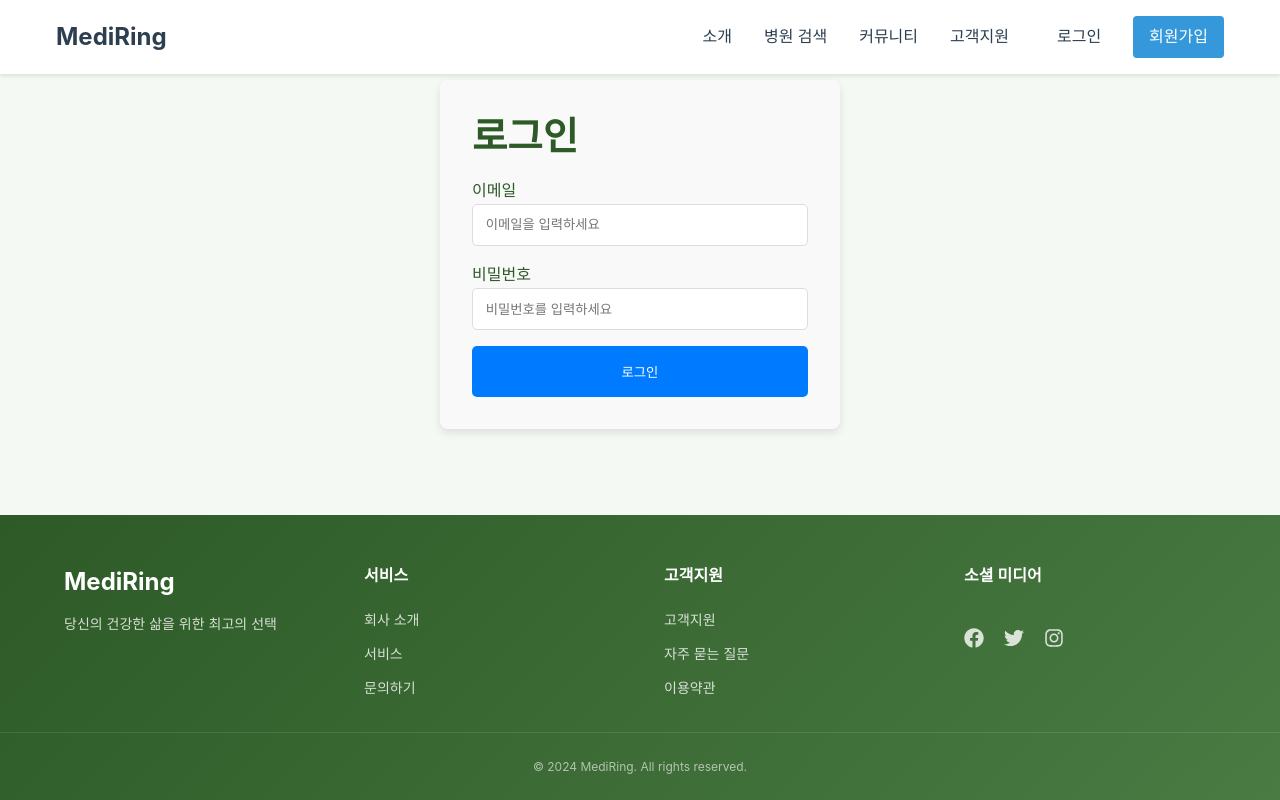
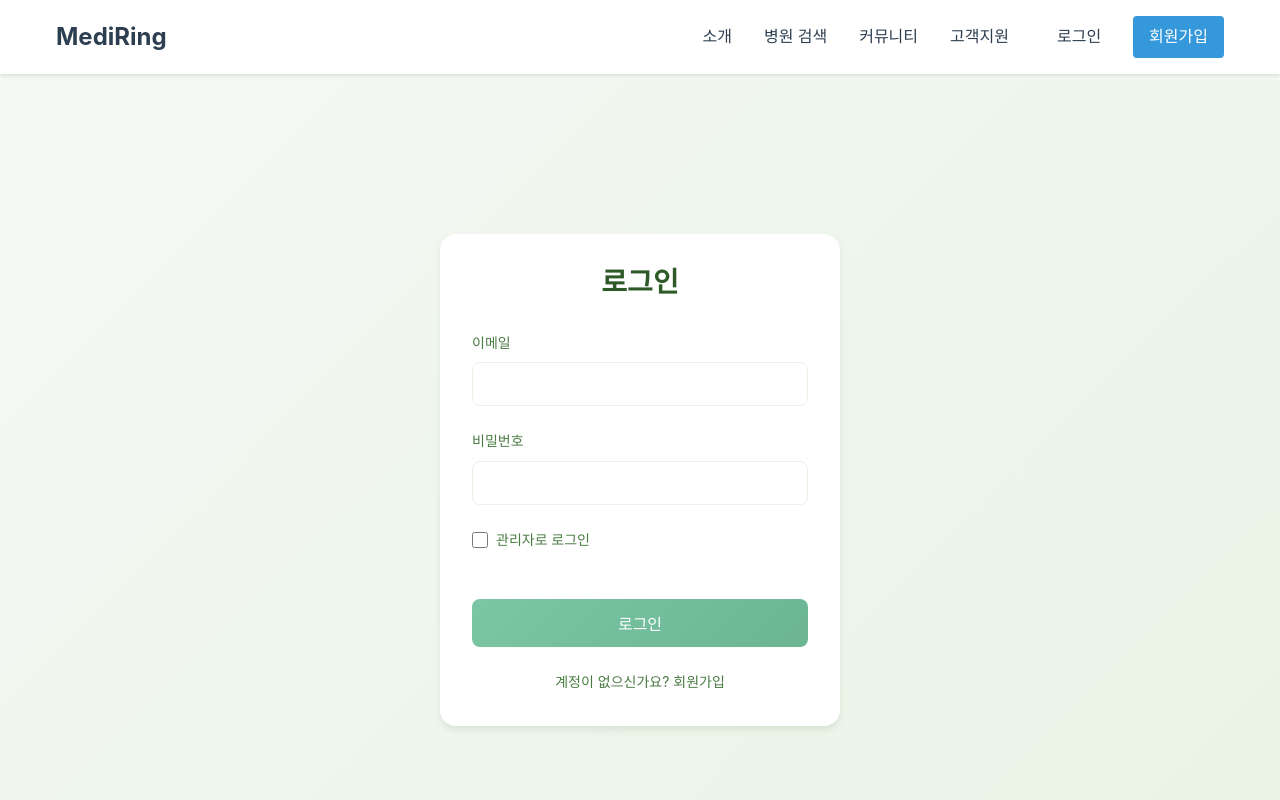
Before and after one commit to RosieOh/MediRing_Tsx, a React (Create React App) app: page /login in a window 1280 px wide. Shown: the top 800 px of the page. Built offline with nearby package versions, Linux system fonts and the light colour scheme.

Commit message:
FEAT : 로그인 페이지 추가

```diff
--- a/src/pages/login/Login.tsx
+++ b/src/pages/login/Login.tsx
@@ -1,12 +1,189 @@
-import LoginForm from "../../components/login/LoginForm";
+import React, { useState } from 'react';
+import { Link, useNavigate } from 'react-router-dom';
+import styled from 'styled-components';
+import { useAuth } from '../../contexts/AuthContext';
 
+const LoginContainer = styled.div`
+  min-height: 100vh;
+  display: flex;
+  align-items: center;
+  justify-content: center;
+  background: linear-gradient(135deg, #F5F9F4 0%, #E8F3E5 100%);
+  padding: 2rem;
+`;
 
-const Login = () => {
-return (
-        <div>
-            <LoginForm/>
-        </div>
-    );
+const LoginCard = styled.div`
+  background: white;
+  padding: 2rem;
+  border-radius: 16px;
+  box-shadow: 0 4px 6px rgba(45, 90, 39, 0.1);
+  width: 100%;
+  max-width: 400px;
+`;
+
+const LoginTitle = styled.h1`
+  color: #2D5A27;
+  font-size: 1.75rem;
+  margin-bottom: 2rem;
+  text-align: center;
+`;
+
+const Form = styled.form`
+  display: flex;
+  flex-direction: column;
+  gap: 1.5rem;
+`;
+
+const FormGroup = styled.div`
+  display: flex;
+  flex-direction: column;
+  gap: 0.5rem;
+`;
+
+const Label = styled.label`
+  color: #4A7B43;
+  font-size: 0.875rem;
+  font-weight: 500;
+`;
+
+const Input = styled.input`
+  padding: 0.75rem;
+  border: 1px solid #E8F3E5;
+  border-radius: 8px;
+  font-size: 1rem;
+  color: #2D5A27;
+  transition: all 0.3s ease;
+
+  &:focus {
+    outline: none;
+    border-color: #7BC6A3;
+    box-shadow: 0 0 0 2px rgba(123, 198, 163, 0.2);
+  }
+`;
+
+const LoginButton = styled.button`
+  background: linear-gradient(135deg, #7BC6A3 0%, #6BB592 100%);
+  color: white;
+  padding: 0.75rem;
+  border: none;
+  border-radius: 8px;
+  font-size: 1rem;
+  font-weight: 500;
+  cursor: pointer;
+  transition: all 0.3s ease;
+
+  &:hover {
+    transform: translateY(-2px);
+    box-shadow: 0 4px 6px rgba(123, 198, 163, 0.3);
+  }
+`;
+
+const SignUpLink = styled(Link)`
+  color: #4A7B43;
+  text-decoration: none;
+  font-size: 0.875rem;
+  text-align: center;
+  transition: color 0.3s ease;
+
+  &:hover {
+    color: #2D5A27;
+  }
+`;
+
+const ErrorMessage = styled.div`
+  color: #dc3545;
+  margin-top: 0.5rem;
+  text-align: center;
+`;
+
+const AdminCheckbox = styled.div`
+  display: flex;
+  align-items: center;
+  gap: 0.5rem;
+  margin-bottom: 1.5rem;
+`;
+
+const Checkbox = styled.input`
+  width: 1rem;
+  height: 1rem;
+`;
+
+const Login: React.FC = () => {
+  const navigate = useNavigate();
+  const { login } = useAuth();
+  const [formData, setFormData] = useState({
+    email: '',
+    password: '',
+    isAdmin: false
+  });
+  const [error, setError] = useState('');
+
+  const handleChange = (e: React.ChangeEvent<HTMLInputElement>) => {
+    const { name, value, type, checked } = e.target;
+    setFormData(prev => ({
+      ...prev,
+      [name]: type === 'checkbox' ? checked : value
+    }));
+  };
+
+  const handleSubmit = async (e: React.FormEvent) => {
+    e.preventDefault();
+    setError('');
+
+    try {
+      await login(formData.email, formData.password, formData.isAdmin);
+      navigate(formData.isAdmin ? '/admin' : '/');
+    } catch (err) {
+      setError('로그인에 실패했습니다. 이메일과 비밀번호를 확인해주세요.');
+    }
+  };
+
+  return (
+    <LoginContainer>
+      <LoginCard>
+        <LoginTitle>로그인</LoginTitle>
+        <Form onSubmit={handleSubmit}>
+          {error && <ErrorMessage>{error}</ErrorMessage>}
+          <FormGroup>
+            <Label htmlFor="email">이메일</Label>
+            <Input
+              type="email"
+              id="email"
+              name="email"
+              value={formData.email}
+              onChange={handleChange}
+              required
+            />
+          </FormGroup>
+          <FormGroup>
+            <Label htmlFor="password">비밀번호</Label>
+            <Input
+              type="password"
+              id="password"
+              name="password"
+              value={formData.password}
+              onChange={handleChange}
+              required
+            />
+          </FormGroup>
+          <AdminCheckbox>
+            <Checkbox
+              type="checkbox"
+              id="isAdmin"
+              name="isAdmin"
+              checked={formData.isAdmin}
+              onChange={handleChange}
+            />
+            <Label htmlFor="isAdmin">관리자로 로그인</Label>
+          </AdminCheckbox>
+          <LoginButton type="submit">로그인</LoginButton>
+          <SignUpLink to="/signup">
+            계정이 없으신가요? 회원가입
+          </SignUpLink>
+        </Form>
+      </LoginCard>
+    </LoginContainer>
+  );
 };
 
 export default Login;
```
